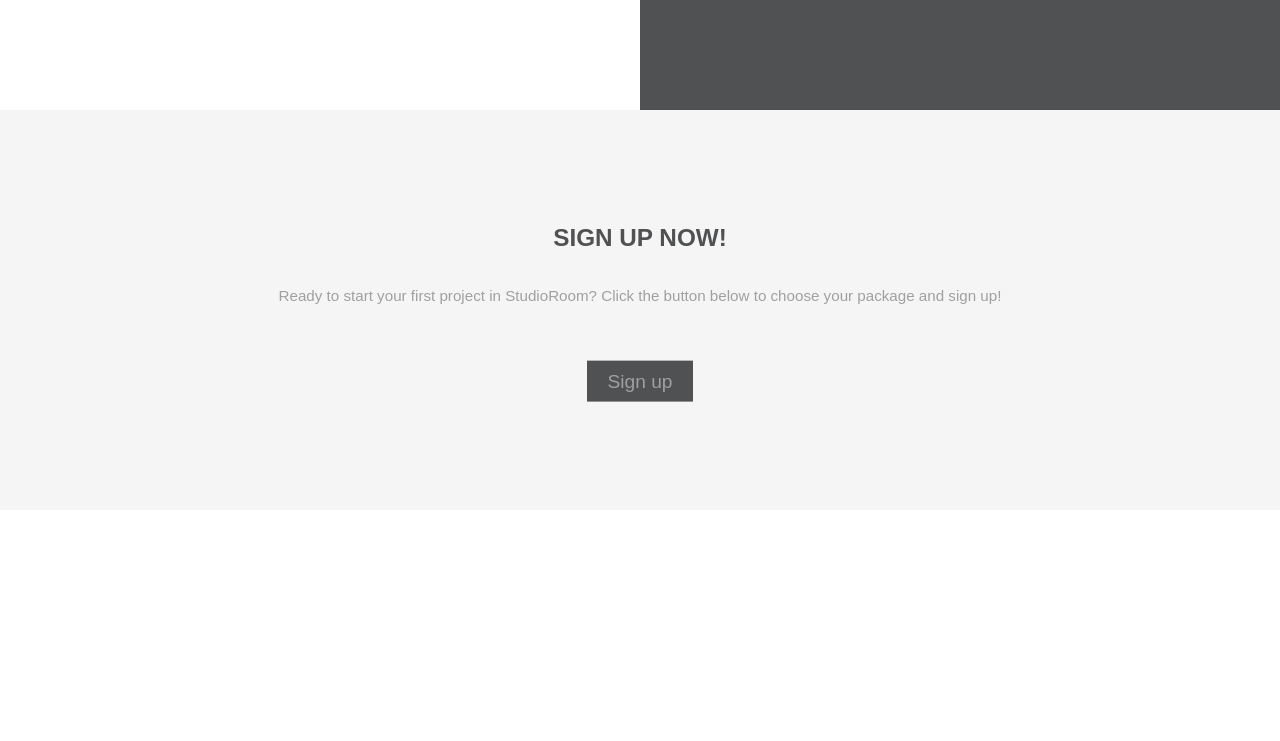
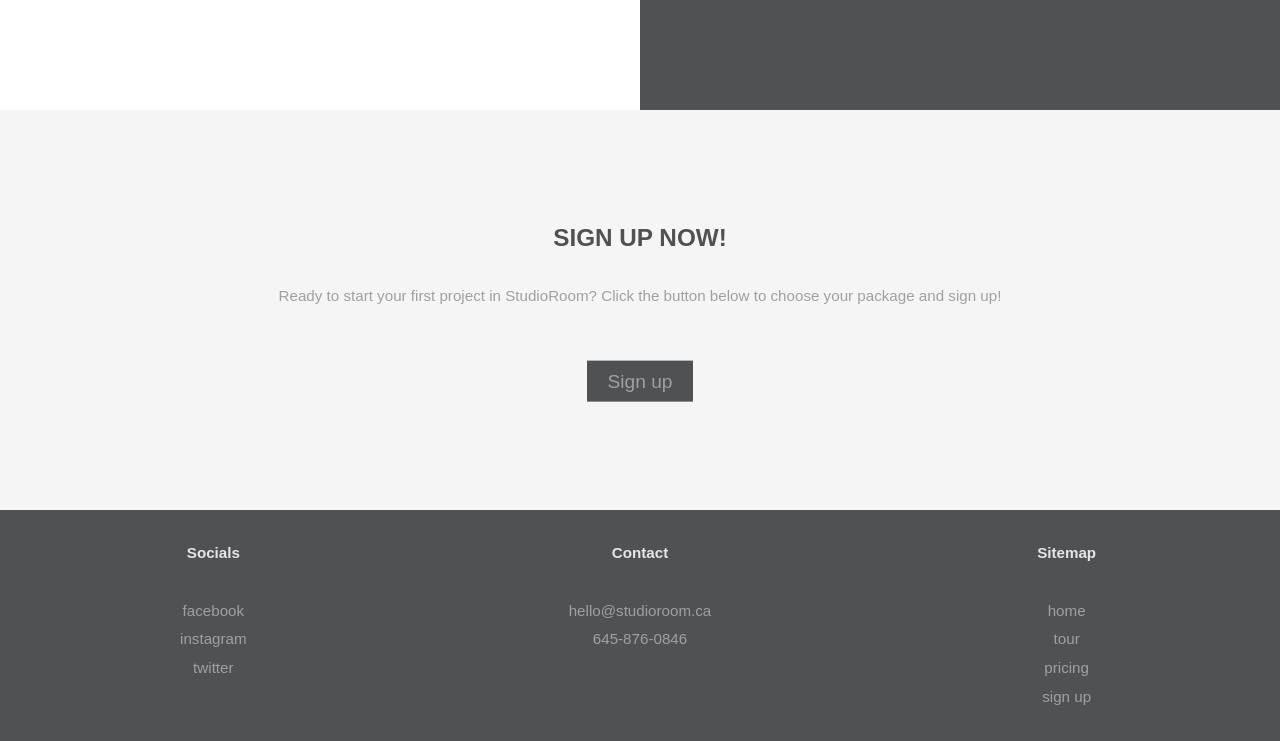
Before and after one commit to RyanNicholasPurdy/dsn1675-saas-website, a plain HTML site: page pricing.html in a window 1280 px wide. Shown: the part 1972-2713 px from the top of the page. Before the commit the page ends 2482 px from the top, so only its background shows below. Drawn offline with Linux system fonts and the light colour scheme.

Commit message:
Added footer to pricing page

```diff
--- a/pricing.html
+++ b/pricing.html
@@ -97,3 +97,27 @@
         </div>
       </div>
     </div>
+
+    <div class="unit xs-1 s-1 m-1-3 l-1-3 text-center pad-t bucket-colour-2 footer-text">
+      <h6 class="micro">Socials</h3>
+      <ul class="micro list-group">
+        <li><a href="#">facebook</a></li>
+        <li><a href="#">instagram</a></li>
+        <li><a href="#">twitter</a></li>
+      </ul>
+    </div>
+    <div class="unit xs-1 s-1 m-1-3 l-1-3 text-center pad-t bucket-colour-2 footer-text">
+      <h6 class="micro">Contact</h3>
+      <ul class="micro list-group">
+        <li><a href="#">hello@studioroom.ca</a></li>
+        <li><a href="#">645-876-0846</a></li>
+      </ul>
+    </div>
+    <div class="unit xs-1 s-1 m-1-3 l-1-3 text-center pad-t bucket-colour-2 footer-text">
+      <h6 class="micro">Sitemap</h3>
+      <ul class="micro list-group">
+        <li><a href="#">home</a></li>
+        <li><a href="tour.html">tour</a></li>
+        <li><a href="pricing.html">pricing</a></li>
+        <li><a href="signup.html">sign up</a></li>
+      </ul>
```
